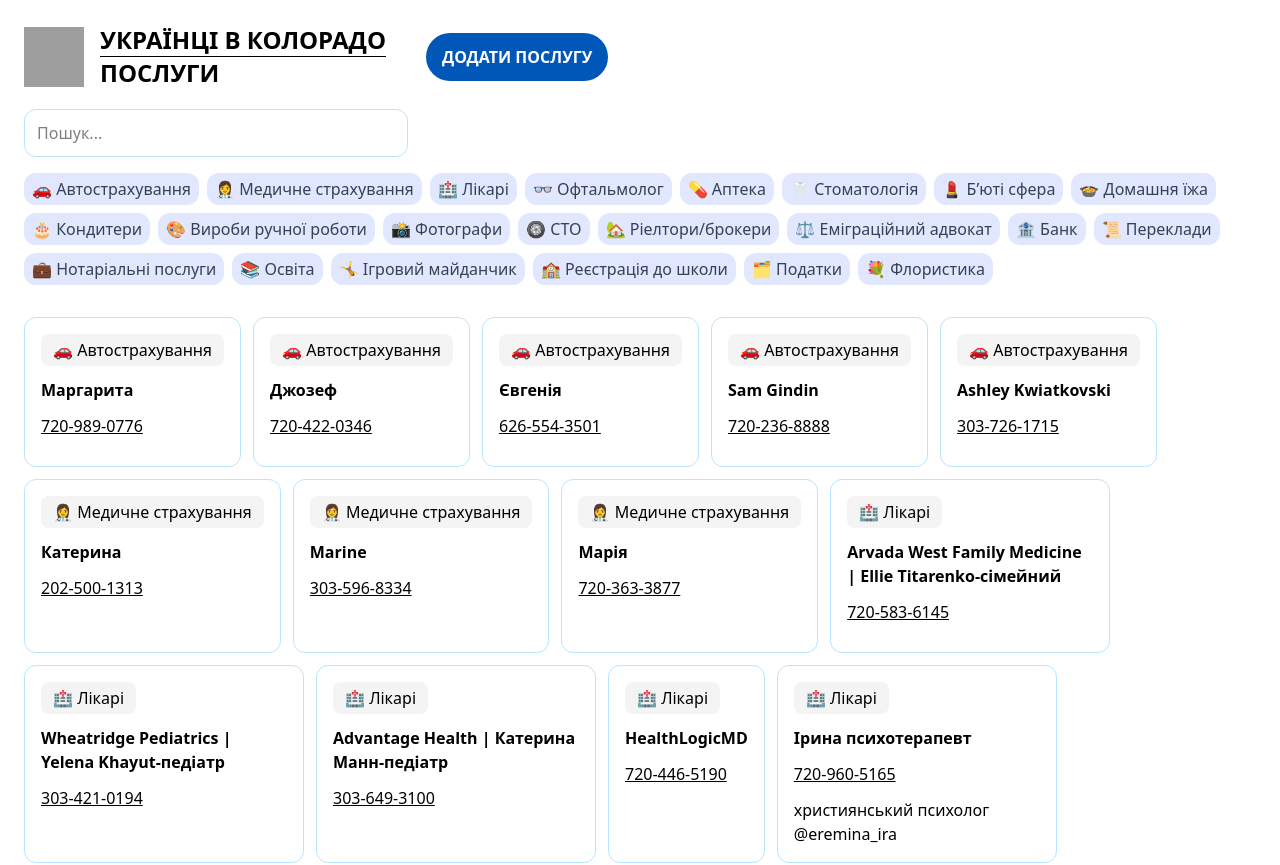
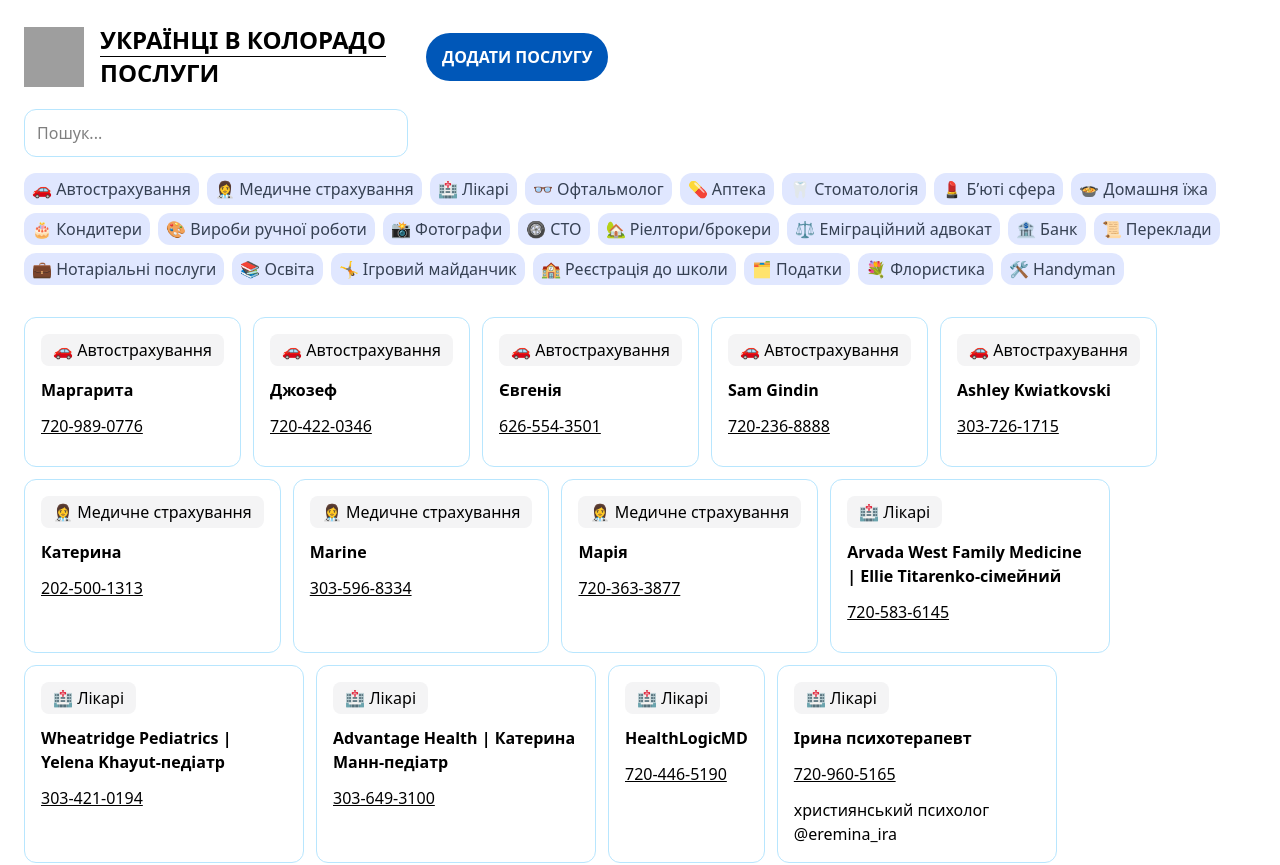
Before and after one commit to rvsrudik/coua, a Nuxt app: page / in a window 1280 px wide. Shown: the top 865 px of the page. Built offline with nearby package versions, Linux system fonts and the light colour scheme; grey boxes are pictures that could not be loaded.

Commit message:
add service

```diff
--- a/content/services.js
+++ b/content/services.js
@@ -857,6 +857,15 @@ export default [
             },
         }
     },
+    {
+        name: 'Григорій',
+        phones: ['7207720617'],
+        categories: ['🛠 Handyman'],
+        description: 'Збирання меблів, монтаж карнизів, полиць, телевізорів, заміна замків.',
+        photos: [''],
+        address: 'Денвер та й міста поруч',
+        workingTime: '9am-8am',
+    },
 
 
 
```
